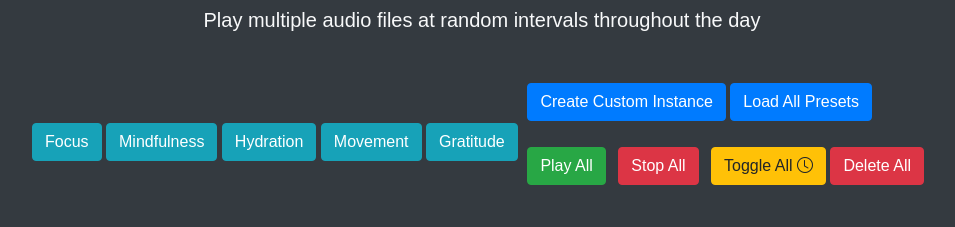
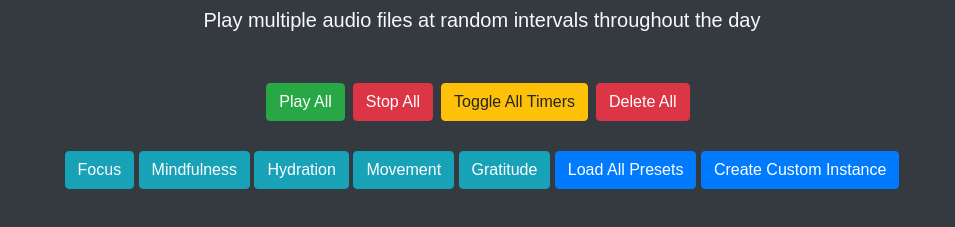
Before and after one commit to BlipOnNobodysRadar/AudioReminders-v2, a plain HTML site: page index.html in a window 1280 px wide. Shown: the part 99-326 px from the top of the page, without its empty margins (158-1113 px from the left). Drawn offline with nearby package versions, Linux system fonts and the light colour scheme.

Commit message:
button shuffling complete, looks like ass

```diff
--- a/index.html
+++ b/index.html
@@ -17,23 +17,20 @@
         </div>
         <div class="shared-container">
             <div class="button-container">
+                <button class="btn btn-success mr-2" onclick="playAll()">Play All</button>
+                <button class="btn btn-danger mr-2" onclick="stopAll()">Stop All</button>
+                <button class="btn btn-warning mr-2" onclick="showAllTimers()">Toggle All Timers</button>
+                <button class="btn btn-danger mr-2" onclick="deleteAll()">Delete All</button>
+            </div>
+            <div class="button-container">
                 <div>
                     <button class="btn btn-info" onclick="createAudioIntervalInstance(PRESET_OPTIONS[0])">Focus</button>
                     <button class="btn btn-info" onclick="createAudioIntervalInstance(PRESET_OPTIONS[1])">Mindfulness</button>
                     <button class="btn btn-info" onclick="createAudioIntervalInstance(PRESET_OPTIONS[2])">Hydration</button>
                     <button class="btn btn-info" onclick="createAudioIntervalInstance(PRESET_OPTIONS[3])">Movement</button>
                     <button class="btn btn-info" onclick="createAudioIntervalInstance(PRESET_OPTIONS[4])">Gratitude</button>
-                </div>
-                <div>
+                    <button class="btn btn-primary" id="load-all-presets">Load All Presets</button>
                     <button class="btn btn-primary" id="create-custom-instance">Create Custom Instance</button>
-                    <button class="btn btn-primary" id="load-all-presets">Load All Presets</button>
-                    <div class="text-center my-3">
-                        <button class="btn btn-success mr-2" onclick="playAll()">Play All</button>
-                        <button class="btn btn-danger mr-2" onclick="stopAll()">Stop All</button>
-                        <button class="btn btn-warning" onclick="showAllTimers()">Toggle All <i class="bi bi-clock"></i></button>
-                        <button class="btn btn-danger mr-2" onclick="deleteAll()">Delete All</button>
-                    </div>
-
                 </div>
             </div>
         </div>
--- a/style.css
+++ b/style.css
@@ -29,7 +29,7 @@ body {
 }
 .button-container {
     display: flex;
-    justify-content: space-between;
+    justify-content: center;
     align-items: center;
     flex-wrap: wrap;
     margin-bottom: 20px;
```
